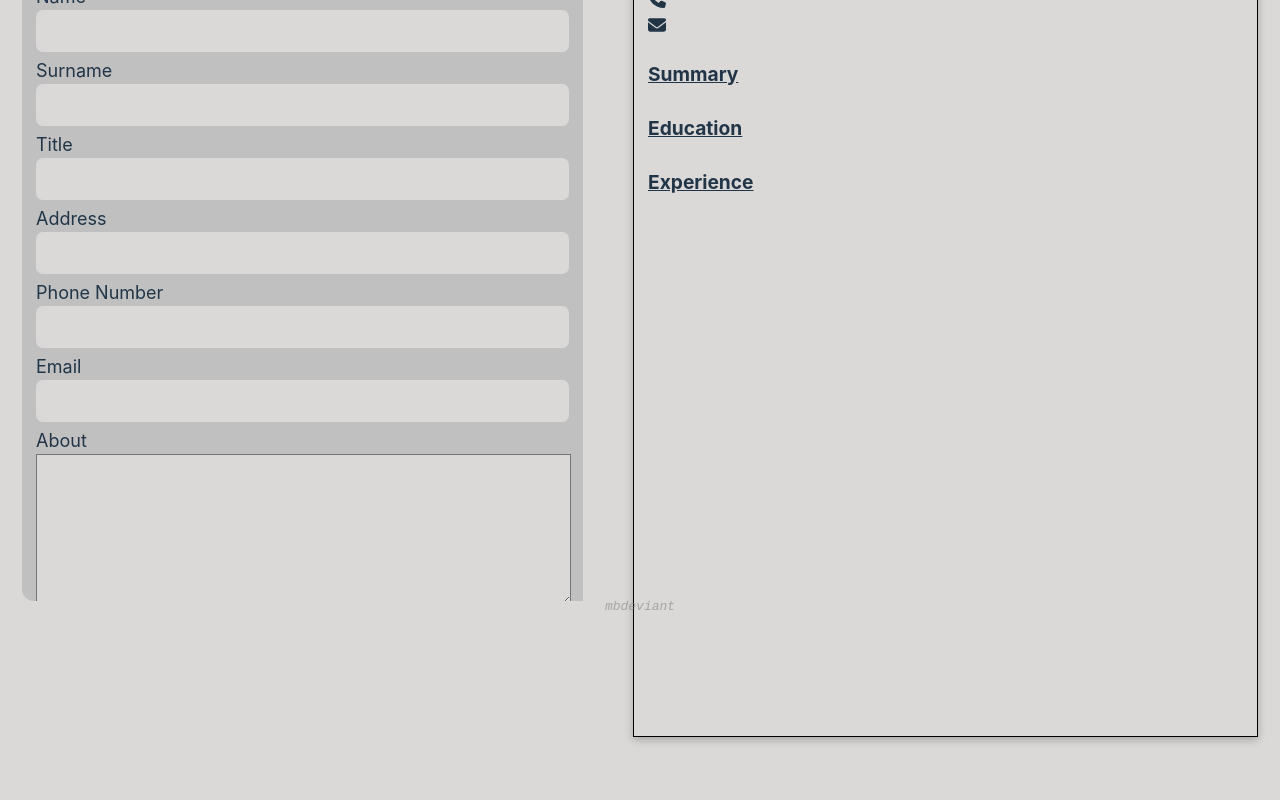
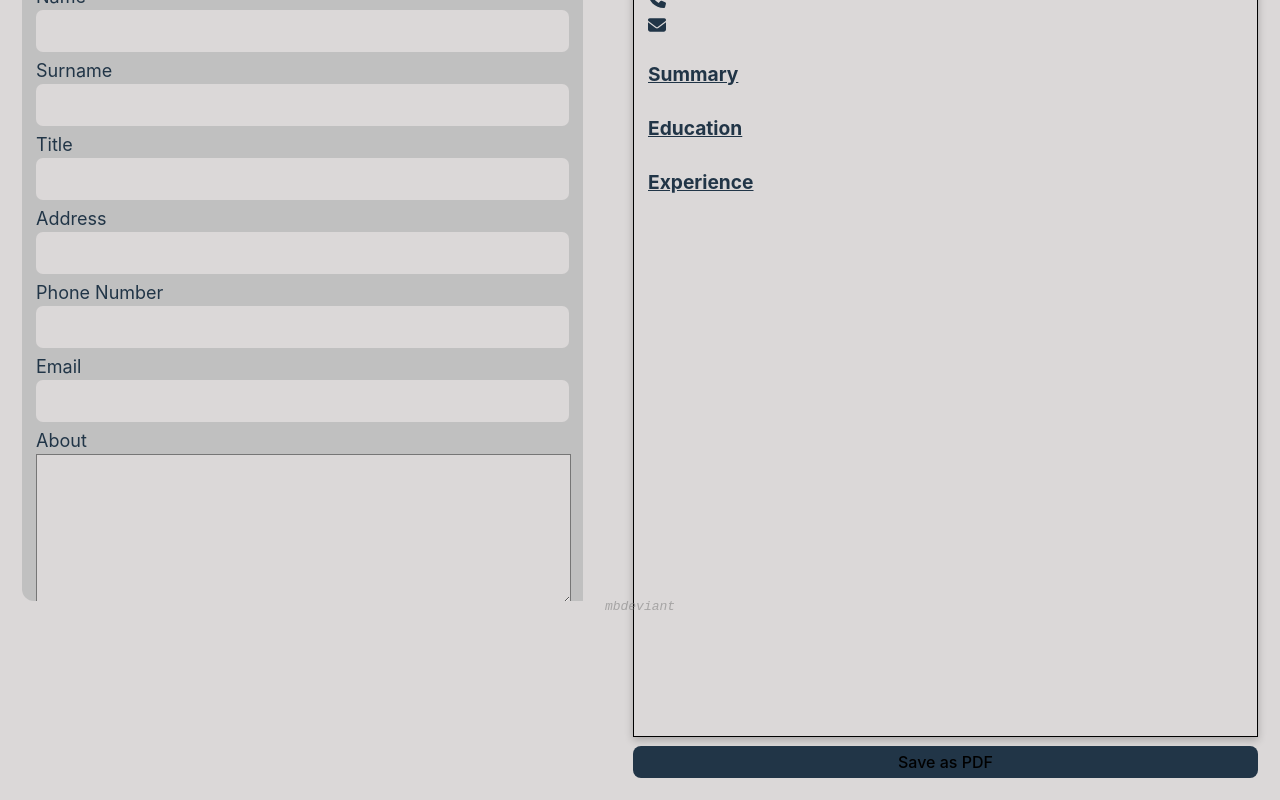
Before and after one commit to mbdeviant/resume-generator, a React app: page / in a window 1280 px wide. Shown: the part 184-984 px from the top of the page. Before the commit the page ends 943 px from the top, so only its background shows below. Built offline with nearby package versions, Linux system fonts and the light colour scheme; the HTML template or start-up script is replaced by a standard one.

Commit message:
edit preview to show PDF view

```diff
--- a/src/components/CVPreview/Preview.jsx
+++ b/src/components/CVPreview/Preview.jsx
@@ -1,6 +1,9 @@
+import { useState } from "react";
 import EducationPreview from "./EducationPreview";
 import ExperiencePreview from "./ExperiencePreview";
 import PersonalPreview from "./PersonalPreview";
+import PDFPreview from "../PDFView/PdfView";
+import { PDFViewer } from "@react-pdf/renderer";
 import "./preview.css";
 
 export default function Preview({
@@ -8,11 +11,23 @@ export default function Preview({
   educationInfo,
   experienceInfo,
 }) {
+  const [showPDF, setShowPDF] = useState(false);
+  const handleDownloadPDF = () => {
+    setShowPDF(true);
+  };
   return (
-    <section className="preview" aria-label="CV Preview">
-      <PersonalPreview personalInfo={personalInfo} />
-      <EducationPreview educationInfo={educationInfo} />
-      <ExperiencePreview experienceInfo={experienceInfo} />
-    </section>
+    <div>
+      <section className="preview" aria-label="CV Preview">
+        <PersonalPreview personalInfo={personalInfo} />
+        <EducationPreview educationInfo={educationInfo} />
+        <ExperiencePreview experienceInfo={experienceInfo} />
+      </section>
+      <button onClick={handleDownloadPDF}>Save as PDF</button>
+      {showPDF && (
+        <PDFViewer style={{ width: "100%", height: "100vh" }}>
+          <PDFPreview />
+        </PDFViewer>
+      )}
+    </div>
   );
 }
```
